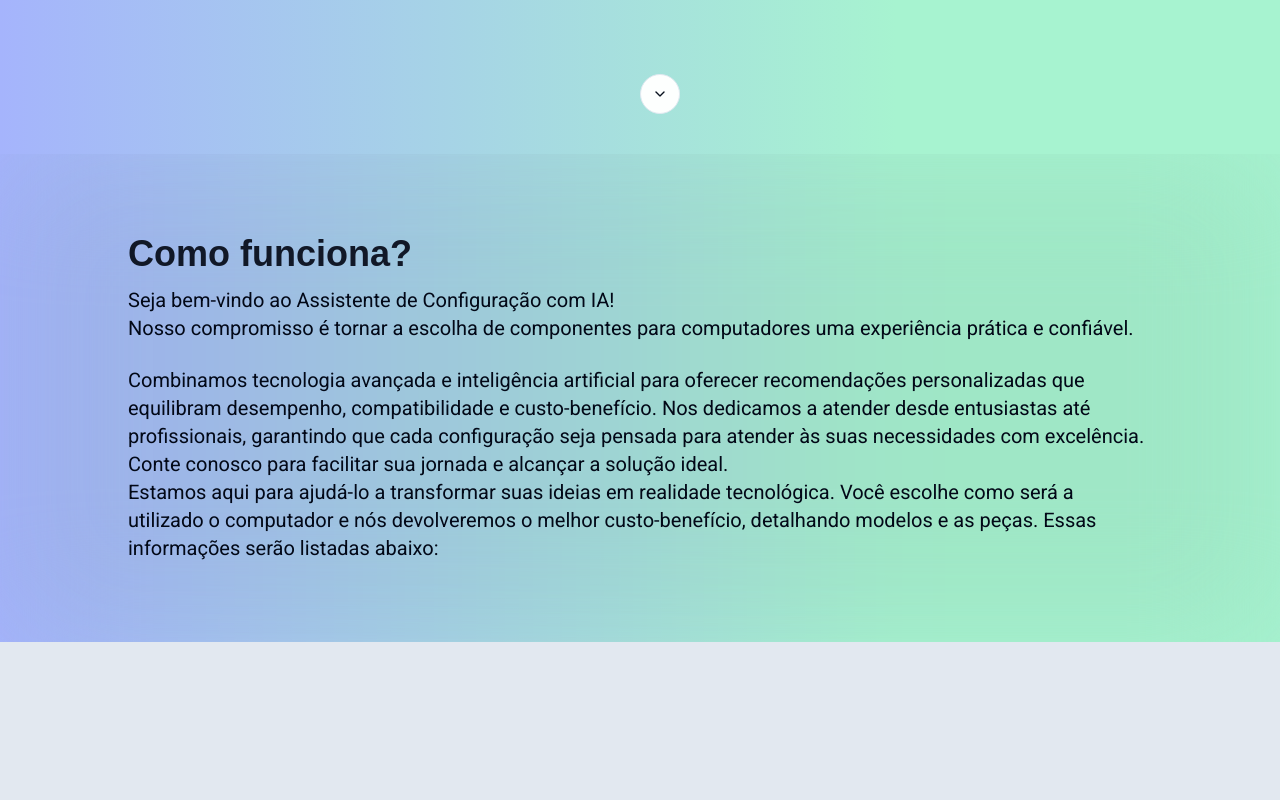
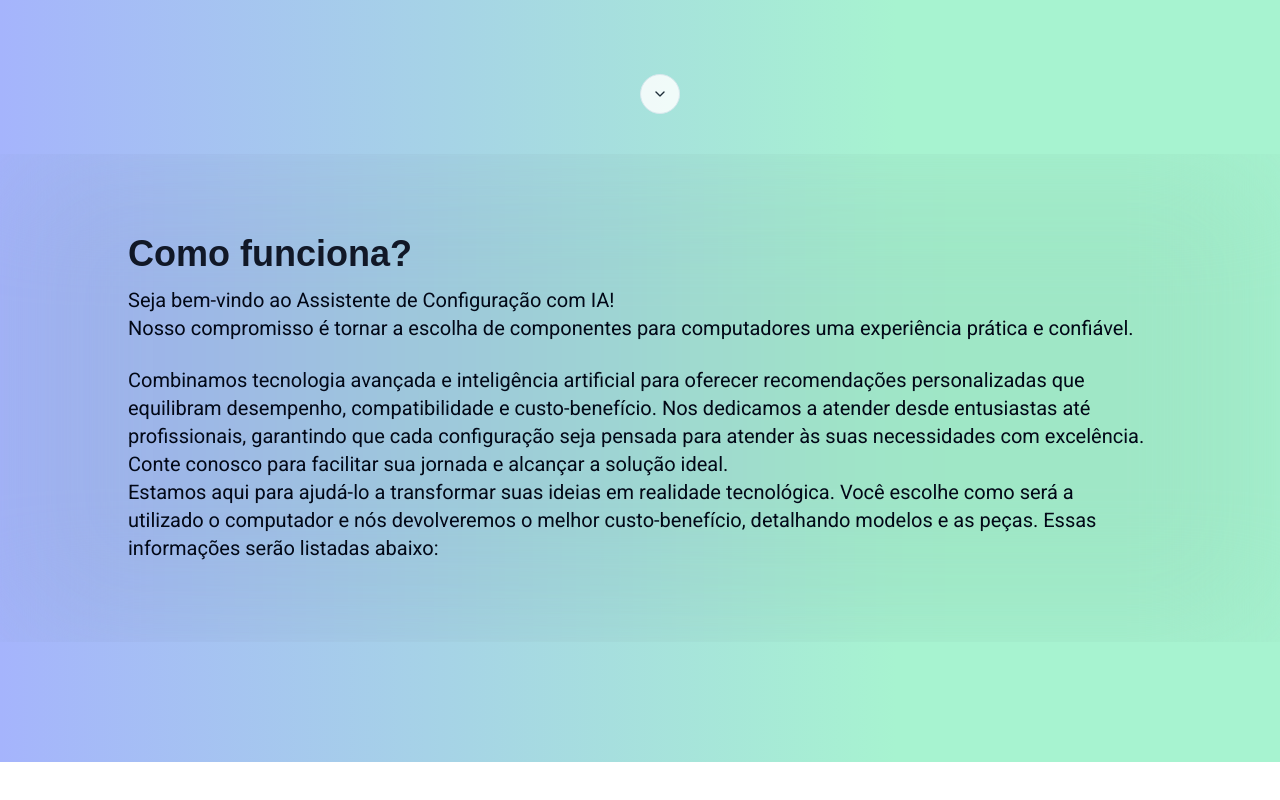
Before and after one commit to gui-drumond/tcc-university, a Next.js app: page / in a window 1280 px wide. Shown: the part 550-1350 px from the top of the page. After the commit the page ends 1312 px from the top, so only its background shows below. Built offline with nearby package versions, Linux system fonts and the light colour scheme.

Commit message:
feat: responsive mobile

```diff
--- a/src/app/components/sectionMiddle/cards.tsx
+++ b/src/app/components/sectionMiddle/cards.tsx
@@ -8,7 +8,7 @@ interface CardProps {
 
 export default function Card({ title, description, icon }: CardProps) {
   return (
-    <div className="flex rounded-2xl w-[45%] max-w-2xl h-[156px] align-middle mt-10 cursor-pointer bg-slate-100 border  shadow-2xl  ">
+    <div className="flex rounded-2xl md:w-[45%] w-[90%] max-w-2xl h-[156px] align-middle mt-10 cursor-pointer bg-slate-100 border shadow-2xl  ">
       {icon}
       <span className="w-[1px] h-[156px] bg-slate-200 border shadow"></span>
       <div className="w-[50%] h-[126px] flex flex-col justify-center align-middle">
--- a/src/app/components/sectionMiddle/index.tsx
+++ b/src/app/components/sectionMiddle/index.tsx
@@ -9,11 +9,14 @@ import Card from "./cards";
 import SkeletonMiddle from "../skeletonMiddle";
 
 interface SectionMiddleProps {
-  computer:  ComputerData | undefined;
+  computer: ComputerData | undefined;
   loading: boolean;
 }
 
-export default function SectionMiddle({ computer, loading }: SectionMiddleProps) {
+export default function SectionMiddle({
+  computer,
+  loading,
+}: SectionMiddleProps) {
   const selectIcon: Record<
     string,
     { title: string; component: () => JSX.Element }
@@ -55,16 +58,21 @@ export default function SectionMiddle({ computer, loading }: SectionMiddleProps)
   };
 
   return (
-    <div className="w-full  flex justify-center  bg-slate-200 pt-10 pb-20">
-      <div className="w-2/3  h-[600px] mt-10 flex flex-wrap   justify-evenly font-poppins border  ">
-
-       { loading && Array.from({ length: 6 }).map((_, index) => (
-          <SkeletonMiddle key={index} />
-      ))}
-
-        {!loading && computer &&
-          selectIcon &&
-          Object.keys(selectIcon).map((icon) => (
+    <div
+      className={`w-full flex justify-center  pt-10 pb-20 ${
+        !computer ? "bg-default" : "bg-slate-200"
+      } `}
+    >
+      {loading && (
+        <div className="md:max-w-[2000px] md:h-auto h-full flex flex-wrap gap-4 w-full justify-center   mt-4 flex-col md:flex-row  font-poppins border ">
+          {Array.from({ length: 6 }).map((_, index) => (
+            <SkeletonMiddle key={index} />
+          ))}
+        </div>
+      )}
+      {!loading && computer && selectIcon && (
+        <div className="md:max-w-[2000px] md:h-[800px] h-full flex flex-wrap gap-4 w-full justify-center mt-4 items-center flex-col md:flex-row  font-poppins border ">
+          {Object.keys(selectIcon).map((icon) => (
             <Card
               key={icon}
               title={selectIcon[icon as string].title}
@@ -72,7 +80,8 @@ export default function SectionMiddle({ computer, loading }: SectionMiddleProps)
               description={computer[icon as keyof ComputerData]}
             />
           ))}
-      </div>
+        </div>
+      )}
     </div>
   );
 }
```
